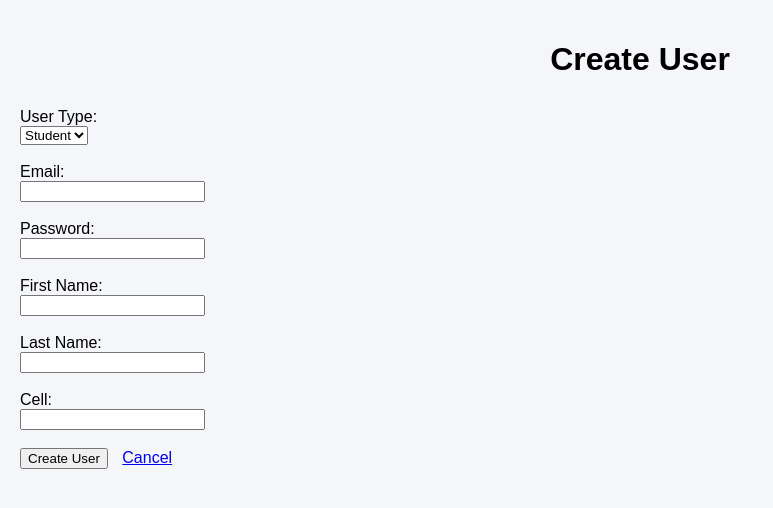
After one commit to chengpao2024/ICS-499-Project, a PHP site: page /create_user.php in a window 1280 px wide. The commit adds this page. Shown: the top 508 px of the page, without its empty margins (0-773 px from the left). Run offline with PHP 8.4, Linux system fonts and the light colour scheme.

Commit message:
create_user.php
Added create_user.php, updated manage_users and admin.css

```diff
--- a/admin.css
+++ b/admin.css
@@ -81,3 +81,18 @@ h2 {
 .add-btn:hover {
     background-color: #0056b3;
 }
+
+.create-btn {
+    display: inline-block;
+    margin-bottom: 20px;
+    padding: 10px 15px;
+    background-color: #28a745;
+    color: white;
+    text-decoration: none;
+    border-radius: 5px;
+    font-weight: bold;
+}
+
+.create-btn:hover {
+    background-color: #218838;
+}
--- /dev/null
+++ b/create_user.php
@@ -0,0 +1,102 @@
+<?php
+session_start();
+require_once("config/db.php");
+
+$conn = cat_db();
+
+if ($_SERVER["REQUEST_METHOD"] === "POST") {
+
+    $type = $_POST['user_type'];
+    $email = $conn->real_escape_string($_POST['email']);
+    $password = password_hash($_POST['password'], PASSWORD_DEFAULT);
+    $fname = $conn->real_escape_string($_POST['fname']);
+    $lname = $conn->real_escape_string($_POST['lname']);
+
+    if ($type === "student") {
+        $cell = $conn->real_escape_string($_POST['cell']);
+        $sql = "INSERT INTO students (student_email, student_password, student_cell, student_fname, student_lname)
+                VALUES ('$email', '$password', '$cell', '$fname', '$lname')";
+
+    } elseif ($type === "faculty") {
+        $department = $conn->real_escape_string($_POST['department']);
+
+        $sql = "INSERT INTO faculty (faculty_email, faculty_password, faculty_fname, faculty_lname, department)
+                VALUES ('$email', '$password', '$fname', '$lname', '$department')";
+    }
+
+    if ($conn->query($sql)) {
+        header("Location: manage_users.php");
+        exit();
+    } else {
+        $error = "Error creating user: " . $conn->error;
+    }
+}
+?>
+
+<!DOCTYPE html>
+<html>
+<head>
+    <title>Create User</title>
+    <link rel="stylesheet" href="admin.css">
+    <script>
+        function toggleFields() {
+            let type = document.getElementById("user_type").value;
+            document.getElementById("student_fields").style.display = (type === "student") ? "block" : "none";
+            document.getElementById("faculty_fields").style.display = (type === "faculty") ? "block" : "none";
+        }
+    </script>
+</head>
+<body onload="toggleFields()">
+
+<h1>Create User</h1>
+
+<?php if (isset($error)) { ?>
+    <p style="color:red;"><?= $error; ?></p>
+<?php } ?>
+
+<form method="POST">
+
+    <label>User Type:</label><br>
+    <select name="user_type" id="user_type" onchange="toggleFields()" required>
+        <option value="student">Student</option>
+        <option value="faculty">Faculty</option>
+    </select>
+    <br><br>
+
+    <label>Email:</label><br>
+    <input type="email" name="email" required>
+    <br><br>
+
+    <label>Password:</label><br>
+    <input type="password" name="password" required>
+    <br><br>
+
+    <label>First Name:</label><br>
+    <input type="text" name="fname" required>
+    <br><br>
+
+    <label>Last Name:</label><br>
+    <input type="text" name="lname" required>
+    <br><br>
+
+    <!-- Student Only -->
+    <div id="student_fields">
+        <label>Cell:</label><br>
+        <input type="text" name="cell">
+        <br><br>
+    </div>
+
+    <!-- Faculty Only -->
+    <div id="faculty_fields">
+        <label>Department:</label><br>
+        <input type="text" name="department">
+        <br><br>
+    </div>
+
+    <button type="submit">Create User</button>
+    <a href="manage_users.php" style="margin-left:10px;">Cancel</a>
+
+</form>
+
+</body>
+</html>
--- a/manage_users.php
+++ b/manage_users.php
@@ -44,7 +44,9 @@ $faculty = $conn->query("SELECT * FROM faculty");
 <body>
 
 <h1>Manage Users</h1>
-
+<form action="create_user.php" method="get" style="margin-bottom: 20px;">
+    <button type="submit">+ Create User</button>
+</form>
 <h2>Students</h2>
 <table class="user-table">
     <tr>
```
